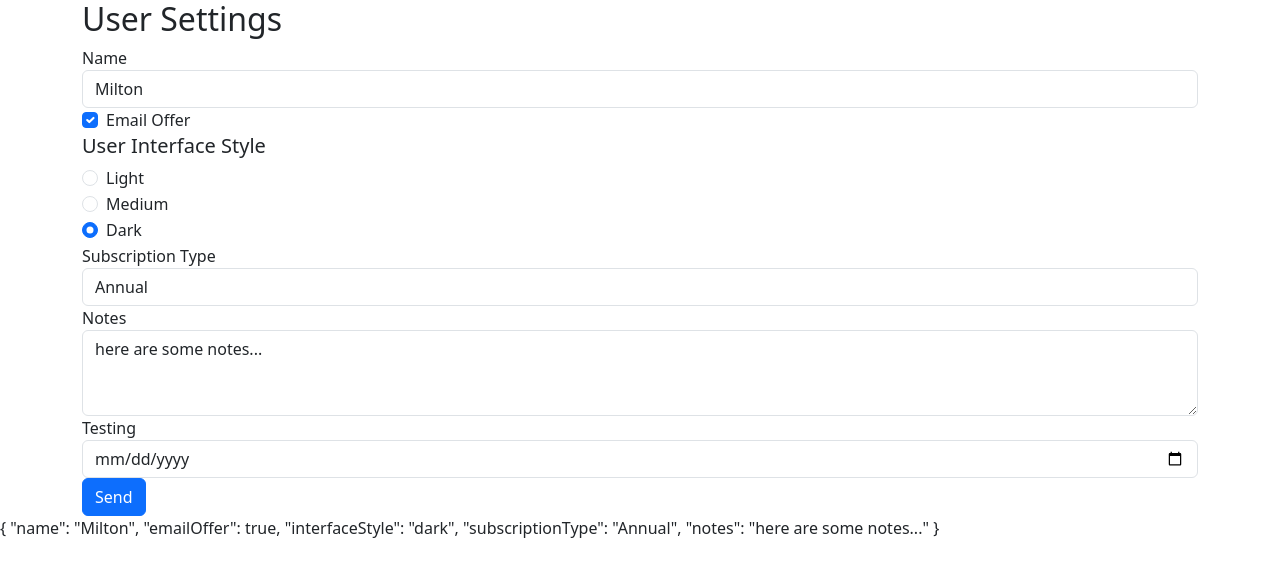
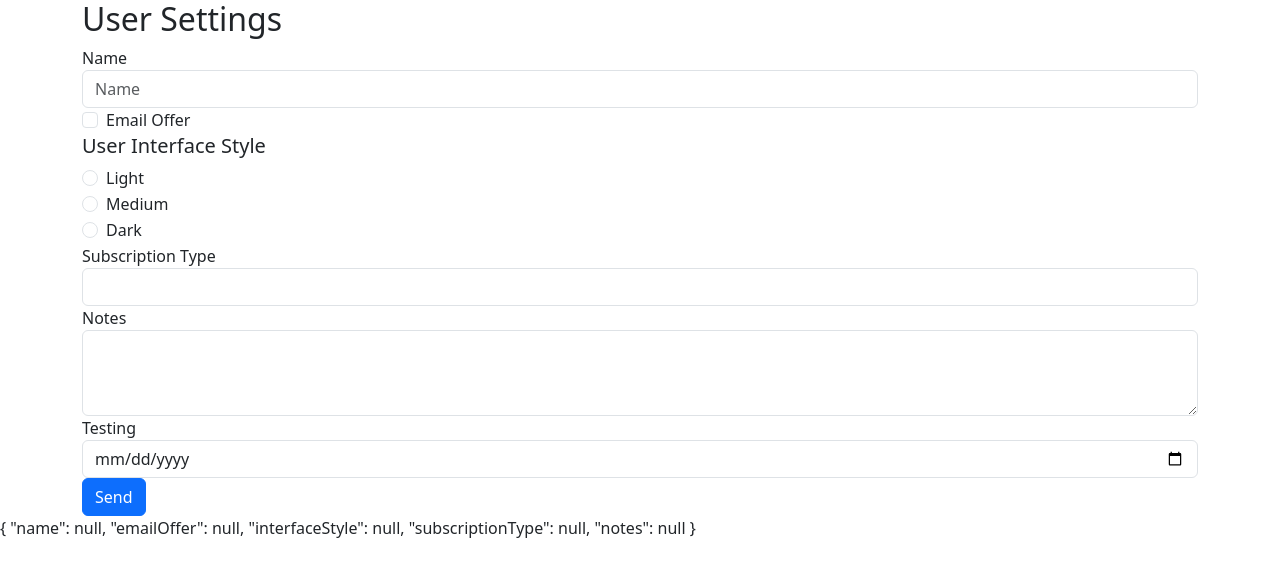
Before and after one commit to skysrc/ngForm, an Angular app: page / in a window 1280 px wide. Shown: the top 576 px of the page. Built offline with nearby package versions, Linux system fonts and the light colour scheme.

Commit message:
enable default validation with ngNativeValidate

```diff
--- a/src/app/user-settings-form/user-settings-form.component.html
+++ b/src/app/user-settings-form/user-settings-form.component.html
@@ -1,6 +1,6 @@
 <div class="container">
   <h2>User Settings</h2>
-  <form #form="ngForm">
+  <form #form="ngForm" ngNativeValidate>
     <div class="form-group">
       <label for="name">Name</label>
       <input
@@ -9,6 +9,10 @@
         class="form-control"
         placeholder="Name"
         [(ngModel)]="userSettings.name"
+        required
+        pattern="B.*"
+        minlength="3"
+        maxlength="6"
       />
     </div>
     <div class="form-check form-group">
--- a/src/app/user-settings-form/user-settings-form.component.ts
+++ b/src/app/user-settings-form/user-settings-form.component.ts
@@ -9,11 +9,11 @@ import { UserSettings } from '../data/user-settings';
 export class UserSettingsFormComponent implements OnInit {
 
   originalUserSettings: UserSettings = {
-    name: 'Milton',
-    emailOffer: true,
-    interfaceStyle: 'dark',
-    subscriptionType: 'Annual',
-    notes: 'here are some notes...'
+    name: null,
+    emailOffer: null,
+    interfaceStyle: null,
+    subscriptionType: null,
+    notes: null
   }
 
   userSettings: UserSettings = { ...this.originalUserSettings };
```
Also changed, not shown: src/app/data/user-settings.ts (+5 -5 lines).
